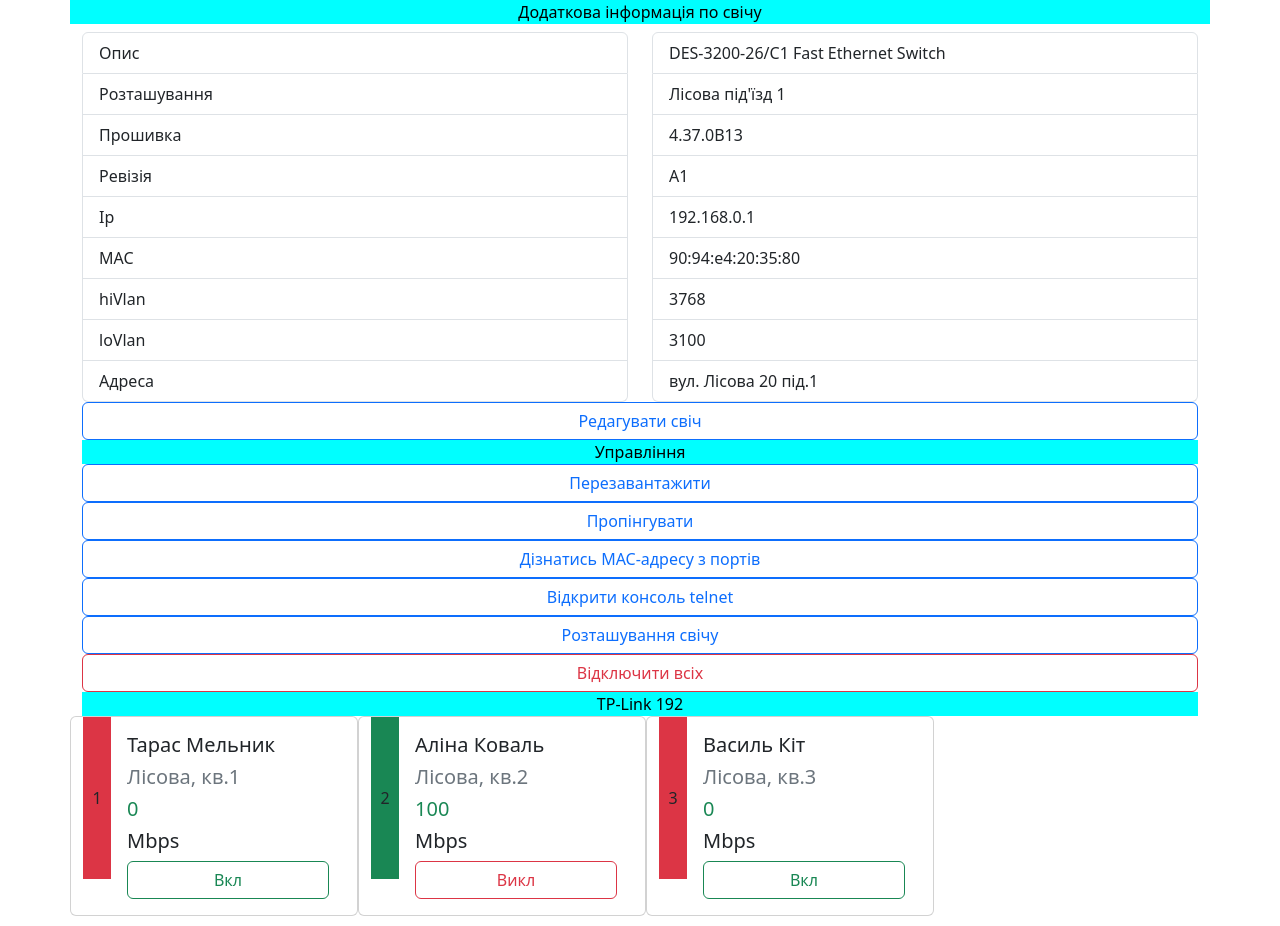
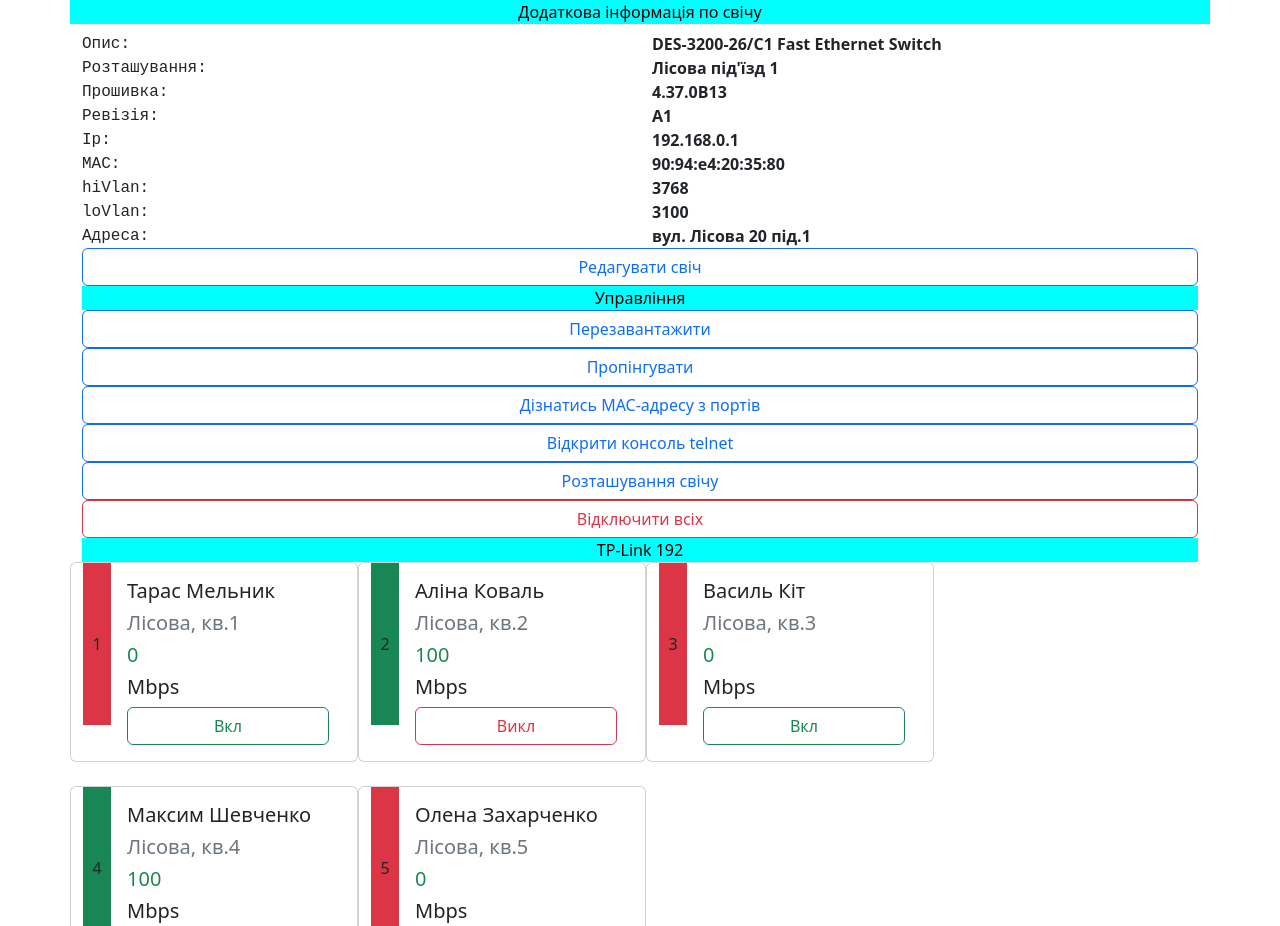
Before and after one commit to romko14/lessons, a plain HTML site: page ex1(ports).html in a window 1280 px wide. Shown: the top 926 px of the page. Drawn offline with nearby package versions, Linux system fonts and the light colour scheme.

```diff
--- a/ex1(ports).css
+++ b/ex1(ports).css
@@ -35,3 +35,9 @@
     display: flex;
     flex-direction: column;
 }
+.col-md-6.col-sm-12.info-label{
+    font-family: 'Courier New', Courier, monospace;
+}
+.col-md-6.col-sm-12.info-value{
+    font-weight: bold;
+}
--- a/ex1(ports).html
+++ b/ex1(ports).html
@@ -11,32 +11,44 @@
   <div class="container">
     <div class="row">
       <div class="header col-sm-12 mb-2">Додаткова інформація по свічу</div>
-      <div class="col-md-6 col-sm-12">
-        <ul class="list-group">
-      <li class="list-group-item">Опис</li>
-      <li class="list-group-item">Розташування</li>
-      <li class="list-group-item">Прошивка</li>
-      <li class="list-group-item">Ревізія</li>
-      <li class="list-group-item">Ip</li>
-      <li class="list-group-item">MAC</li>
-      <li class="list-group-item">hiVlan</li>
-      <li class="list-group-item">loVlan</li>
-      <li class="list-group-item">Адреса</li>
-    </ul>
-      </div>
-      <div class="col-md-6 col-sm-12">
-        <ul class="list-group">
-      <li class="list-group-item">DES-3200-26/C1 Fast Ethernet Switch</li>
-      <li class="list-group-item">Лісова під'їзд 1</li>
-      <li class="list-group-item">4.37.0B13</li>
-      <li class="list-group-item">A1</li>
-      <li class="list-group-item">192.168.0.1</li>
-      <li class="list-group-item">90:94:e4:20:35:80</li>
-      <li class="list-group-item">3768</li>
-      <li class="list-group-item">3100</li>
-      <li class="list-group-item">вул. Лісова 20 під.1</li>
-    </ul>
-      </div>
+      <div class="col-sm-12">
+        <div class="row">
+            <div class="col-md-6 col-sm-12 info-label">Опис:</div>
+            <div class="col-md-6 col-sm-12 info-value">DES-3200-26/C1 Fast Ethernet Switch</div>
+        </div>
+        <div class="row">
+            <div class="col-md-6 col-sm-12 info-label">Розташування:</div>
+            <div class="col-md-6 col-sm-12 info-value">Лісова під'їзд 1</div>
+        </div>
+        <div class="row">
+            <div class="col-md-6 col-sm-12 info-label">Прошивка:</div>
+            <div class="col-md-6 col-sm-12 info-value">4.37.0B13</div>
+        </div>
+        <div class="row">
+            <div class="col-md-6 col-sm-12 info-label">Ревізія:</div>
+            <div class="col-md-6 col-sm-12 info-value">A1</div>
+        </div>
+        <div class="row">
+            <div class="col-md-6 col-sm-12 info-label">Ip:</div>
+            <div class="col-md-6 col-sm-12 info-value">192.168.0.1</div>
+        </div>
+        <div class="row">
+            <div class="col-md-6 col-sm-12 info-label">MAC:</div>
+            <div class="col-md-6 col-sm-12 info-value">90:94:e4:20:35:80</div>
+        </div>
+        <div class="row">
+            <div class="col-md-6 col-sm-12 info-label">hiVlan:</div>
+            <div class="col-md-6 col-sm-12 info-value">3768</div>
+        </div>
+        <div class="row">
+            <div class="col-md-6 col-sm-12 info-label">loVlan:</div>
+            <div class="col-md-6 col-sm-12 info-value">3100</div>
+        </div>
+        <div class="row">
+            <div class="col-md-6 col-sm-12 info-label">Адреса:</div>
+            <div class="col-md-6 col-sm-12 info-value">вул. Лісова 20 під.1</div>
+        </div>
+    </div>
     </div>
     <div class="edit-switch">
       <button type="button" class="btn btn-outline-primary">Редагувати свіч</button>
```
Also changed, not shown: package.json (deleted, +0 -18 lines), 2 other files.
